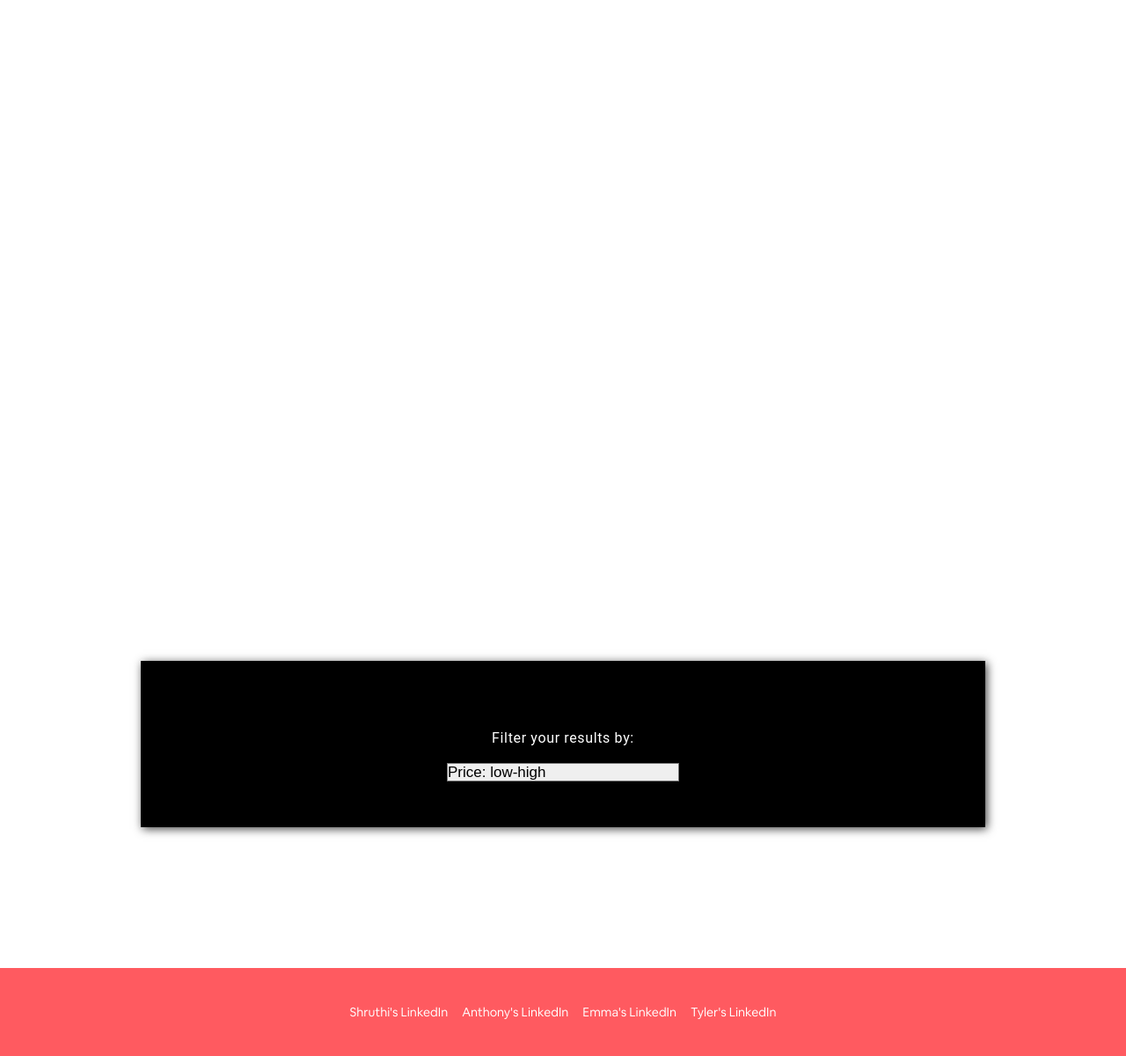
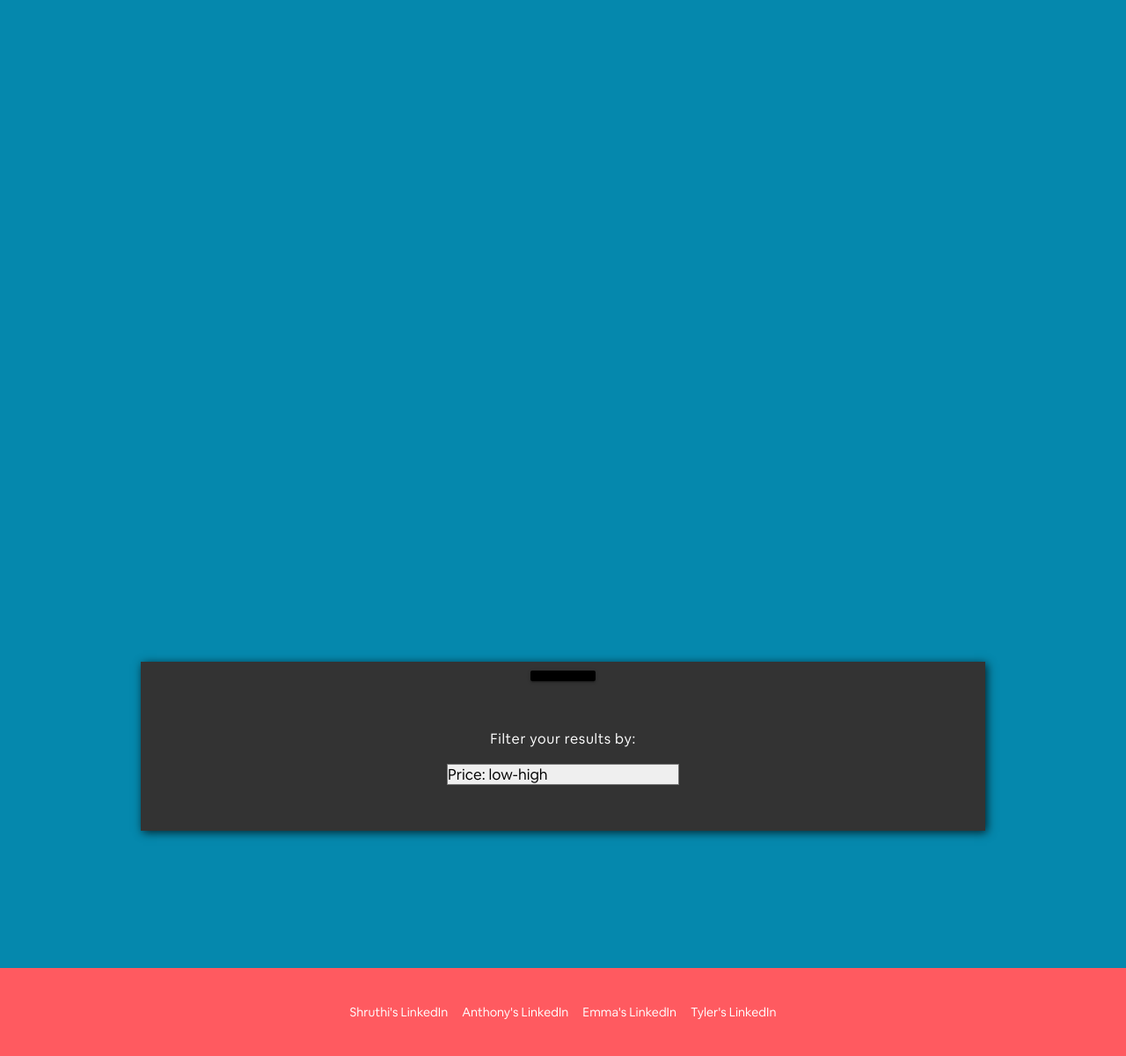
Before and after one commit to emmabarron/Textbook-Swap, a Python web app: template templates/results.html in a window 1280 px wide. Shown: the whole page at 88% size. Run offline with Jinja, Linux system fonts and the light colour scheme; the template is opened without the code that fills it, so the values that code supplies are empty; some libraries are stand-ins or nearby versions.

Commit message:
results page DONE

```diff
--- a/styles/results.css
+++ b/styles/results.css
@@ -8,7 +8,13 @@ body {
   font-family: airbnb;
   margin: 0;
   align-content:center;
-
+  background-color: #0588ad;
+}
+#andy, #andy2, #butt {
+  font-family: airbnb;
+}
+#butt {
+  background-color: #333;
 }
 .selectors{
   position: relative;
@@ -25,9 +31,10 @@ body {
   justify-content: center;
   align-items: center;
   color: white;
-  background-color: black;
+  background-color: #333;
   padding: 40px;
   box-shadow: 2px 2px 10px rgba(0,0,0, .75);
+  font-family: airbnb;
 }
 .question{
   text-align: center;
--- a/templates/results.html
+++ b/templates/results.html
@@ -20,21 +20,15 @@
  }(document, 'script', 'facebook-jssdk'));</script>
 </head>
 <body>
-  <script>
-    var toasty= document.querySelector('#thetoast')
-    function toast() {
-      toasty.classList.add(".display")
-    }
-  </script>
+
   <!-- A workig menu -->
   <div class="mdl-layout mdl-js-layout mdl-layout--fixed-header">
 
-    <p id="thetoast"></p>
     <form  method = "post" action="/prefs?type=show">
       <div class="selectors">
         <div class="question">
-          <h6>Filter your results by:</h6>
-          <select  name="skill">
+          <h6 id="andy">Filter your results by:</h6>
+          <select  name="skill" id="andy2">
             <option   value="5">Price: low-high</option>
             <option   value="4">Price: high-low</option>
             <option   value="3">Newest first</option>
```
